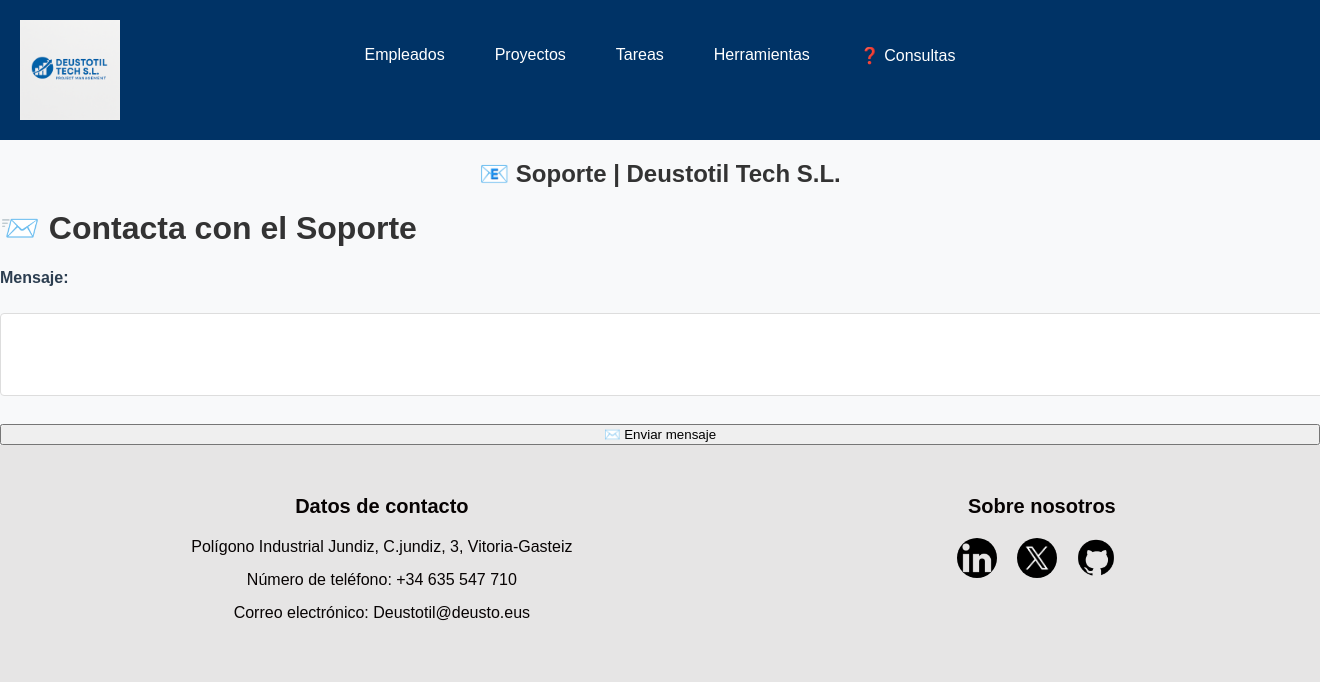
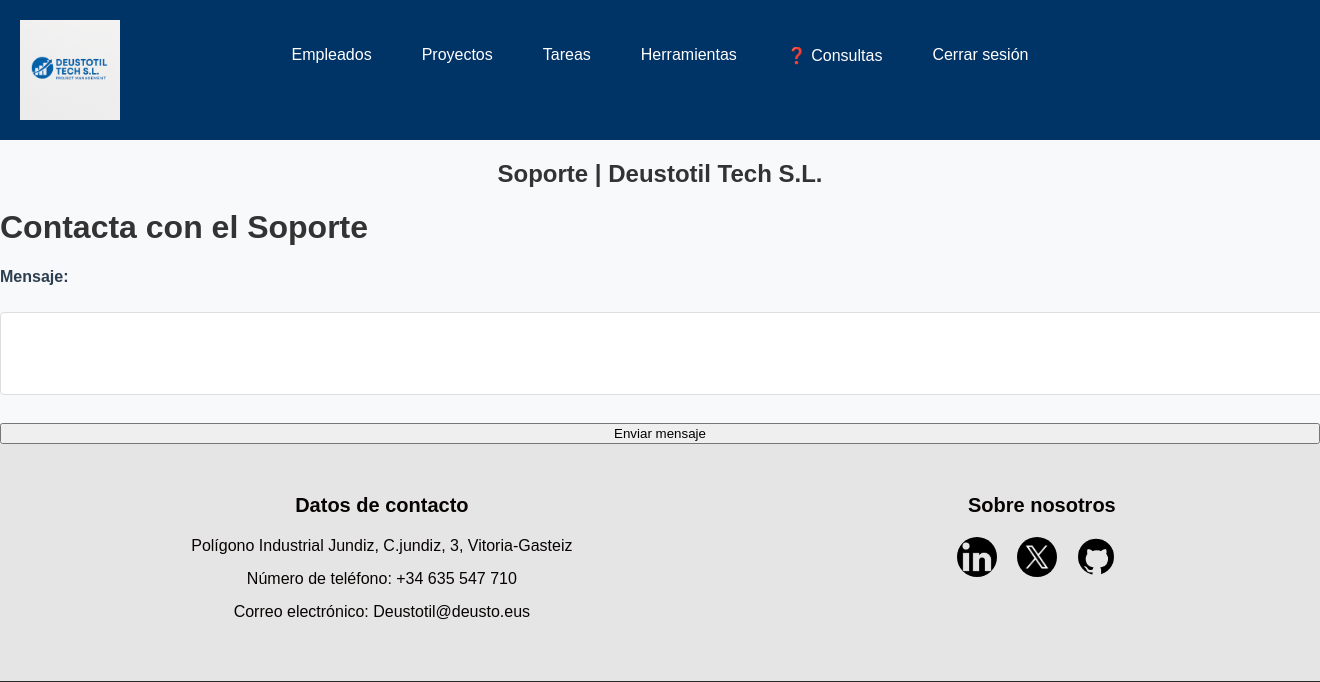
Before and after one commit to GaizkaMiranda/ProyectoWeb2025, a Django app: page /AppDjango/consulta_email/ in a window 1320 px wide; the page is wider, and only the part inside the window is pictured. Shown: the top 682 px of that part. Run offline with Django 5.2, Linux system fonts and the light colour scheme.

Commit message:
Logout accesible desde header

```diff
--- a/AppDjango/templates/base.html
+++ b/AppDjango/templates/base.html
@@ -17,6 +17,7 @@
             <li><a href="{% url 'tareas' %}">Tareas</a></li>
             <li><a href="{% url 'herramientas' %}">Herramientas</a></li>
             <li><a href="{% url 'consulta_email' %}" class="boton-enlace">❓ Consultas</a></li>
+            <li><a href="{% url 'logout' %}" class="boton-enlace">Cerrar sesión</a></li>
 
         </ul>
     </header>
--- a/AppDjango/templates/consulta.html
+++ b/AppDjango/templates/consulta.html
@@ -1,12 +1,12 @@
 {% extends "base.html" %}
 
 {% block title %}
-    📧 Soporte | Deustotil Tech S.L.
+     Soporte | Deustotil Tech S.L.
 {% endblock %}
 
 {% block contenido %}
 <div class="soporte-contenedor">
-    <h1>📨 Contacta con el Soporte</h1>
+    <h1>Contacta con el Soporte</h1>
 
     {% if messages %}
         {% for message in messages %}
@@ -20,7 +20,7 @@
             {{ form.mensaje.label_tag }}<br>
             {{ form.mensaje }}
         </div>
-        <button type="submit" class="boton-enlace">✉️ Enviar mensaje</button>
+        <button type="submit" class="boton-enlace">Enviar mensaje</button>
     </form>
 </div>
 {% endblock %}
--- a/AppDjango/urls.py
+++ b/AppDjango/urls.py
@@ -12,7 +12,6 @@ urlpatterns = [
 
     # url envio emails
     path('consulta_email/', views.enviar_email, name='consulta_email'),
-    #path('actualizar_estado_pedido/<int:pk>/', views.actualizar_estado_pedido, name='actualizar_estado_pedido'),
 
     #URLs modelo: PROYECTO
     path("proyectos/" , ProyectoListView.as_view(), name="proyectos"),
```
Also changed, not shown: db.sqlite3.
